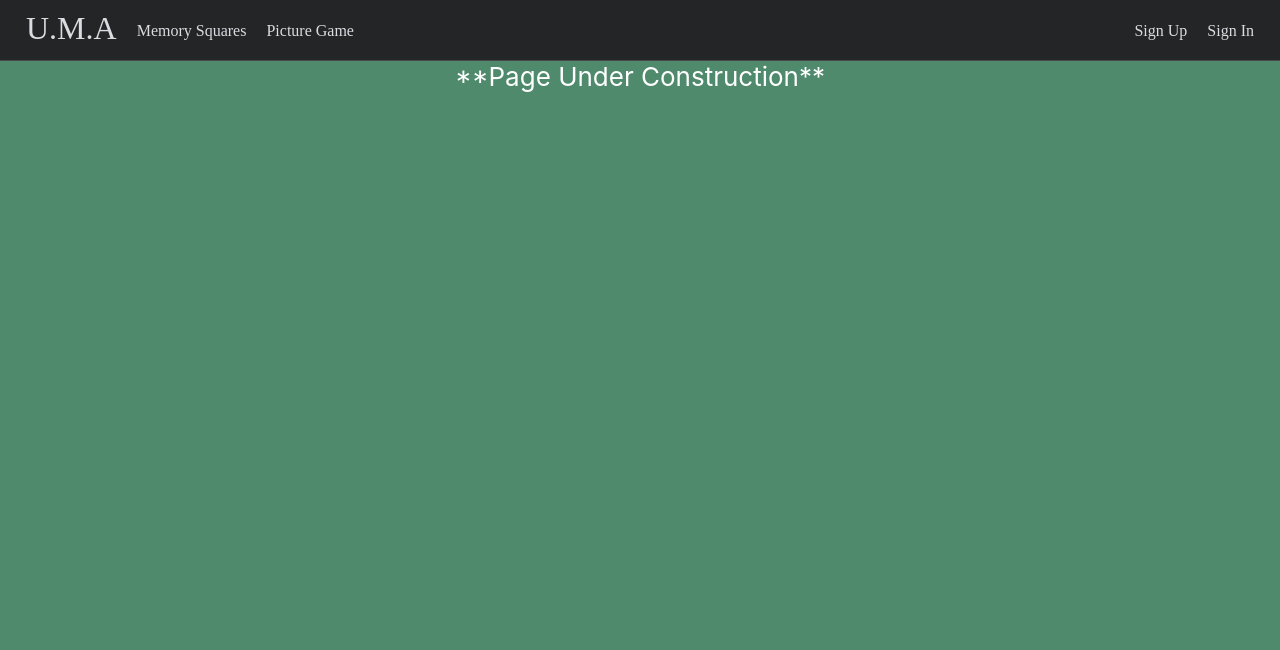
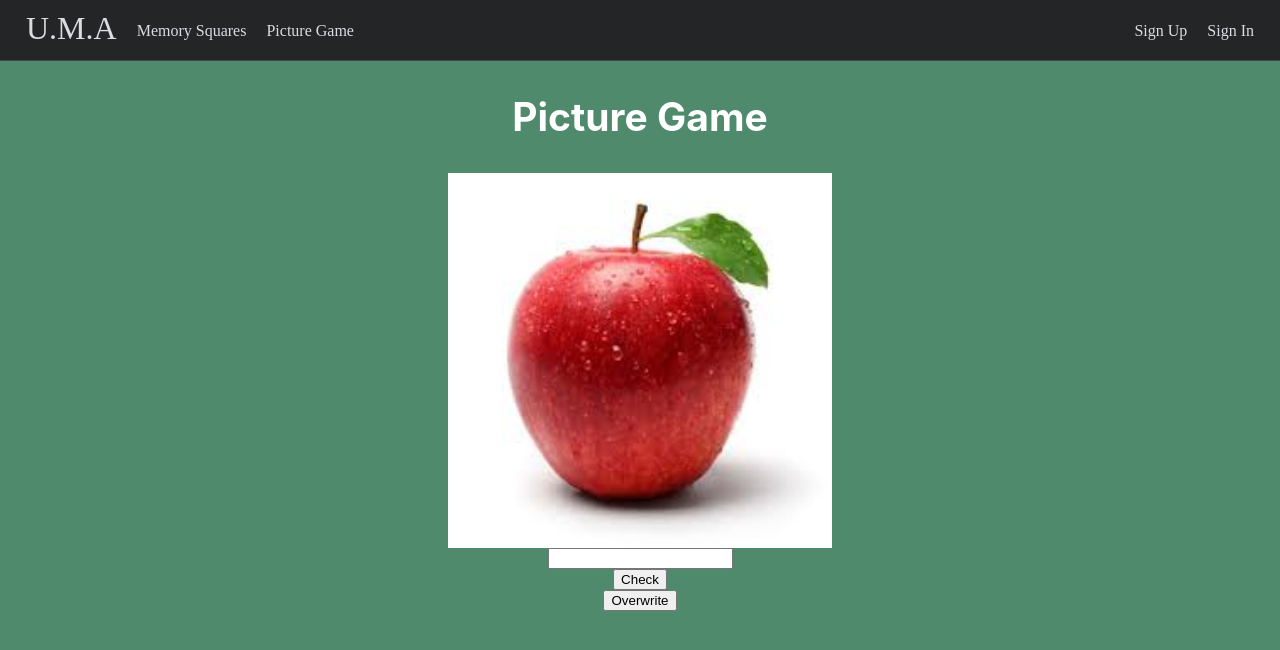
Before and after one commit to adithya-somasundaram/uma, a React (Create React App) app: page /default-pic in a window 1280 px wide. Shown: the top 650 px of the page. Built offline with nearby package versions, Linux system fonts and the light colour scheme.

Commit message:
picture search works

```diff
--- a/src/components/default-pic.js
+++ b/src/components/default-pic.js
@@ -1,9 +1,25 @@
 import React from 'react'
+
+import Apple from '../apple.jpg'
+import Banana from '../banana.jpg'
+
+var x = [[Apple,'apple'],[Banana,'banana']];
+var i = 0;
 
 function DefaultPicGame(){
     return(
-        <div className="App-header">
-            **Page Under Construction**
+        <div className= "App-header">
+            <h2>Picture Game</h2>
+            <img id = "1" src={x[i][0]} alt="Raiders" width="30%"/>
+            <input></input>
+            <button onClick={() => {
+                i += 1;
+                document.getElementById('1').src = x[(i)%2][0];
+            }} >Check</button>
+            <button onClick={() => {
+                i += 1;
+                document.getElementById('1').src = x[(i)%2][0];
+            }} >Overwrite</button>
         </div>
     )
 }
```
Also changed, not shown: src/apple.jpg (added), src/banana.jpg (added).
